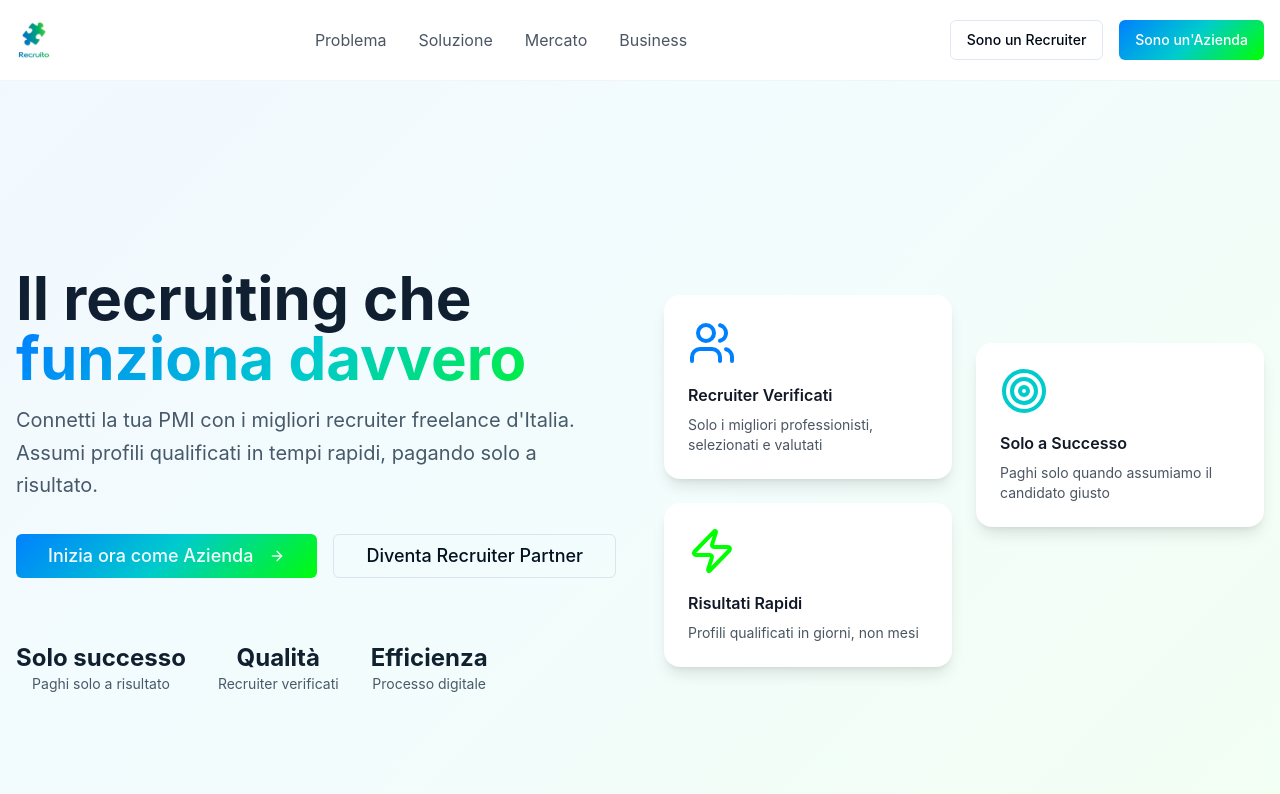
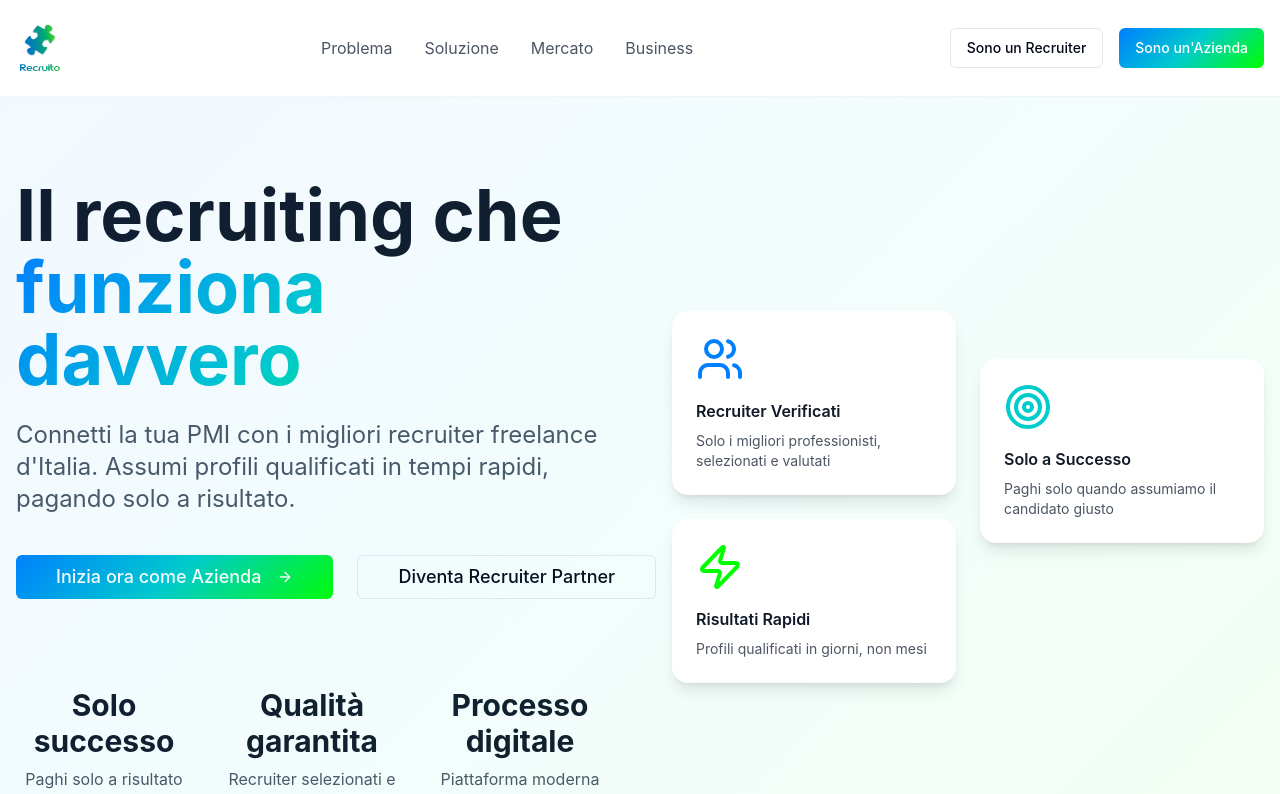
Before and after one commit to Br1Giordano/recruito-match-hub, a React (Vite) app: page / in a window 1280 px wide. Shown: the top 794 px of the page. Built offline with nearby package versions, Linux system fonts and the light colour scheme.

Commit message:
Refactor: Improve layout and logo size
Adjusted the logo size and repositioned text elements in the hero section to improve visual harmony and space utilization.

```diff
--- a/src/components/Header.tsx
+++ b/src/components/Header.tsx
@@ -9,7 +9,7 @@ const Header = () => {
           <img
             src="/lovable-uploads/622bfff9-400d-453f-888f-082777d77474.png"
             alt="Recruito Logo"
-            className="h-12 w-auto"
+            className="h-16 w-auto"
           />
         </div>
 
--- a/src/components/Hero.tsx
+++ b/src/components/Hero.tsx
@@ -9,41 +9,41 @@ const Hero = () => {
       <div className="absolute inset-0 gradient-recruito opacity-5"></div>
 
       <div className="container mx-auto px-4 py-20">
-        <div className="grid lg:grid-cols-2 gap-12 items-center">
-          <div className="space-y-8 animate-fade-in">
-            <div className="space-y-4">
-              <h1 className="text-5xl lg:text-6xl font-bold text-gray-900 leading-tight">
+        <div className="grid lg:grid-cols-2 gap-16 items-center">
+          <div className="space-y-10 animate-fade-in">
+            <div className="space-y-6">
+              <h1 className="text-5xl lg:text-7xl font-bold text-gray-900 leading-tight">
                 Il recruiting che
                 <span className="text-gradient block">funziona davvero</span>
               </h1>
-              <p className="text-xl text-gray-600 leading-relaxed">
+              <p className="text-xl lg:text-2xl text-gray-600 leading-relaxed">
                 Connetti la tua PMI con i migliori recruiter freelance d'Italia.
                 Assumi profili qualificati in tempi rapidi, pagando solo a risultato.
               </p>
             </div>
 
-            <div className="flex flex-col sm:flex-row gap-4">
-              <Button size="lg" className="gradient-recruito text-white border-0 hover:opacity-90 text-lg px-8 py-4">
+            <div className="flex flex-col sm:flex-row gap-6">
+              <Button size="lg" className="gradient-recruito text-white border-0 hover:opacity-90 text-lg px-10 py-5">
                 Inizia ora come Azienda
                 <ArrowRight className="ml-2 h-5 w-5" />
               </Button>
-              <Button size="lg" variant="outline" className="text-lg px-8 py-4">
+              <Button size="lg" variant="outline" className="text-lg px-10 py-5">
                 Diventa Recruiter Partner
               </Button>
             </div>
 
-            <div className="flex items-center space-x-8 pt-8">
-              <div className="text-center">
-                <div className="text-2xl font-bold text-gray-900">Solo successo</div>
-                <div className="text-sm text-gray-600">Paghi solo a risultato</div>
+            <div className="grid grid-cols-1 sm:grid-cols-3 gap-8 pt-12">
+              <div className="text-center space-y-2">
+                <div className="text-3xl font-bold text-gray-900">Solo successo</div>
+                <div className="text-base text-gray-600">Paghi solo a risultato ottenuto</div>
               </div>
-              <div className="text-center">
-                <div className="text-2xl font-bold text-gray-900">Qualità</div>
-                <div className="text-sm text-gray-600">Recruiter verificati</div>
+              <div className="text-center space-y-2">
+                <div className="text-3xl font-bold text-gray-900">Qualità garantita</div>
+                <div className="text-base text-gray-600">Recruiter selezionati e verificati</div>
               </div>
-              <div className="text-center">
-                <div className="text-2xl font-bold text-gray-900">Efficienza</div>
-                <div className="text-sm text-gray-600">Processo digitale</div>
+              <div className="text-center space-y-2">
+                <div className="text-3xl font-bold text-gray-900">Processo digitale</div>
+                <div className="text-base text-gray-600">Piattaforma moderna ed efficiente</div>
               </div>
             </div>
           </div>
```
